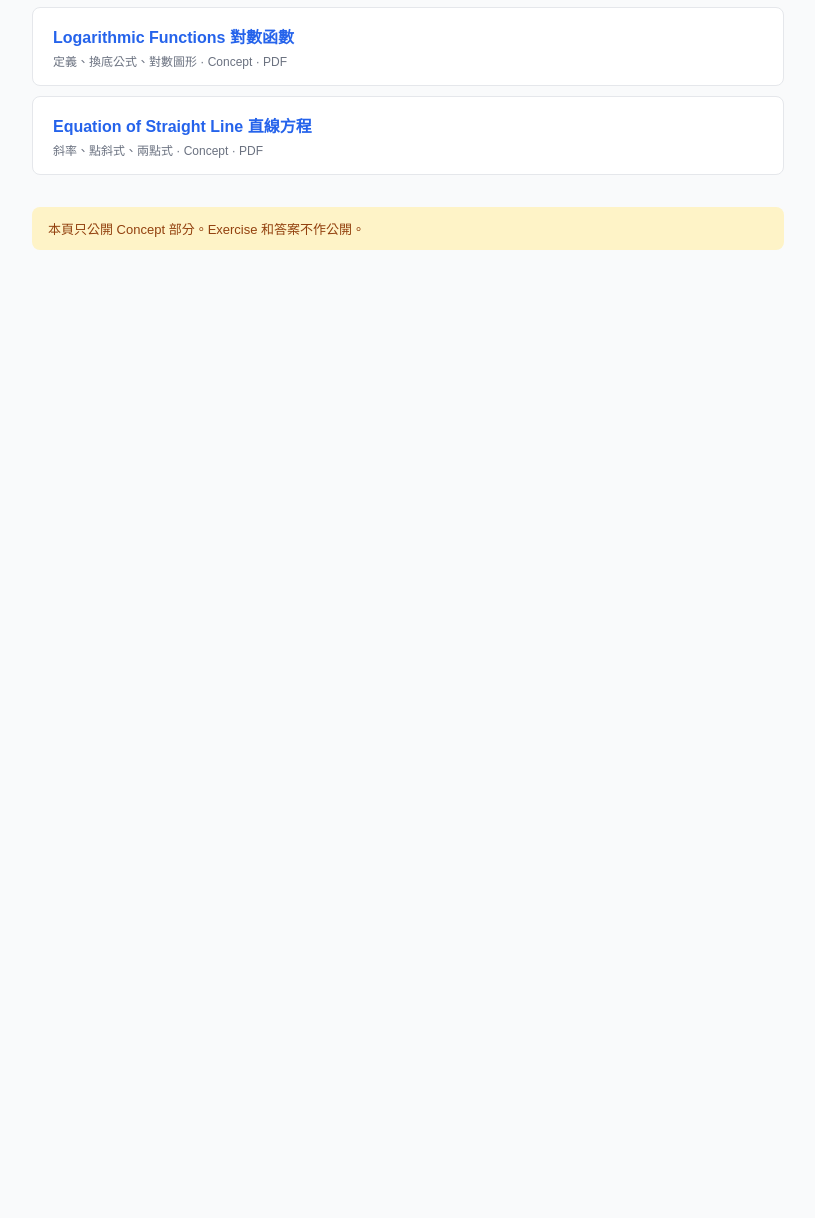
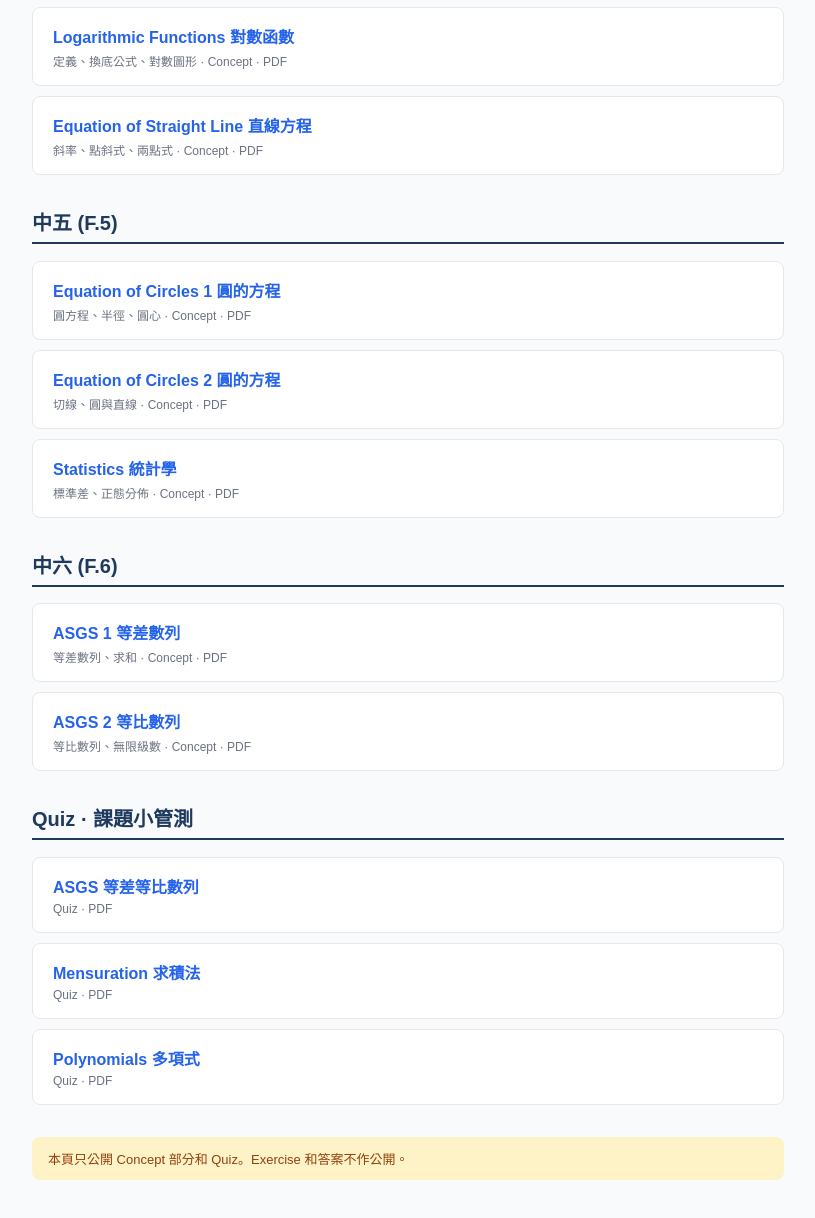
Before and after one commit to hinsdadu0406/Math-resources, a plain HTML site: page index.html in a window 1280 px wide. Shown: the part 630-1848 px from the top of the page, without its empty margins (232-1047 px from the left). Before the commit the page ends 920 px from the top, so only its background shows below. Drawn offline with Linux system fonts and the light colour scheme.

Commit message:
Add files via upload

```diff
--- a/index.html
+++ b/index.html
@@ -71,8 +71,48 @@
   <div class="meta">斜率、點斜式、兩點式 · Concept · PDF</div>
 </a>
 
+<h2>中五 (F.5)</h2>
+<a class="item" href="f5/circles-concept.pdf" target="_blank">
+  <div class="title">Equation of Circles 1 圓的方程</div>
+  <div class="meta">圓方程、半徑、圓心 · Concept · PDF</div>
+</a>
+
+<a class="item" href="f5/circles2-concept.pdf" target="_blank">
+  <div class="title">Equation of Circles 2 圓的方程</div>
+  <div class="meta">切線、圓與直線 · Concept · PDF</div>
+</a>
+
+<a class="item" href="f5/statistics-concept.pdf" target="_blank">
+  <div class="title">Statistics 統計學</div>
+  <div class="meta">標準差、正態分佈 · Concept · PDF</div>
+</a>
+
+<h2>中六 (F.6)</h2>
+<a class="item" href="f6/asgs1-concept.pdf" target="_blank">
+  <div class="title">ASGS 1 等差數列</div>
+  <div class="meta">等差數列、求和 · Concept · PDF</div>
+</a>
+
+<a class="item" href="f6/asgs2-concept.pdf" target="_blank">
+  <div class="title">ASGS 2 等比數列</div>
+  <div class="meta">等比數列、無限級數 · Concept · PDF</div>
+</a>
+
+<h2>Quiz · 課題小管測</h2>
+<a class="item" href="quiz/ASGS/ASGS_Hins_.pdf" target="_blank">
+  <div class="title">ASGS 等差等比數列</div>
+  <div class="meta">Quiz · PDF</div>
+</a>
+<a class="item" href="quiz/Mensuration/Mensuration__Hins_.pdf" target="_blank">
+  <div class="title">Mensuration 求積法</div>
+  <div class="meta">Quiz · PDF</div>
+</a>
+<a class="item" href="quiz/Polynomials/Polynomials__Hins_.pdf" target="_blank">
+  <div class="title">Polynomials 多項式</div>
+  <div class="meta">Quiz · PDF</div>
+</a>
 <div class="note">
-本頁只公開 Concept 部分。Exercise 和答案不作公開。
+本頁只公開 Concept 部分和 Quiz。Exercise 和答案不作公開。
 </div>
 
 </body>
```
